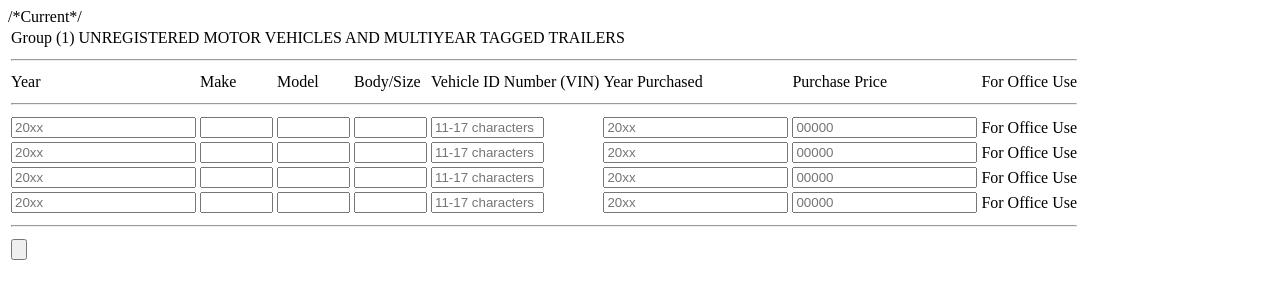
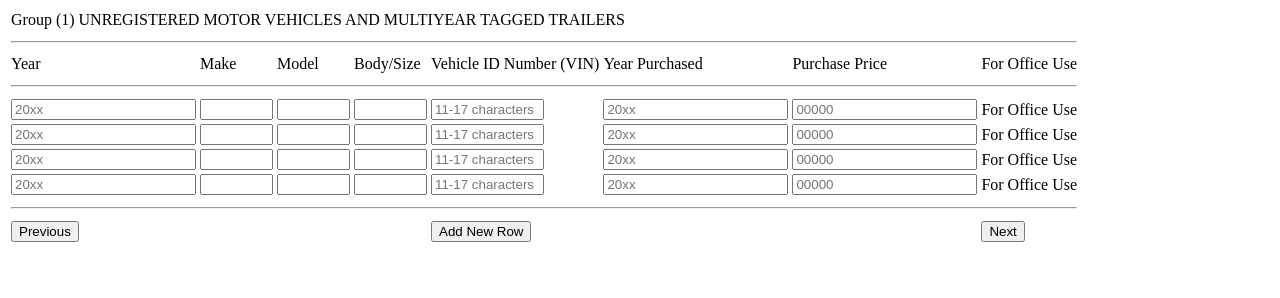
Before and after one commit to Nivekhu/ClientSide-Marathon, a plain HTML site: page b1-Unregistered_Vehicles.html in a window 1280 px wide. Drawn offline with Linux system fonts and the light colour scheme.

Commit message:
Finished b1

```diff
--- a/b1-Unregistered_Vehicles.html
+++ b/b1-Unregistered_Vehicles.html
@@ -71,7 +71,9 @@
 			<tr><td colspan="8"><hr></td></tr>
 
 			<tr id = "buttonrow">
-	/*Current*/			<td id="previous"><input type="button"
+				<td id="previous" colspan="4"><button type="button" name="prevButton">Previous</button></td>
+				<td id="newrow" colspan="3"><button type="button" name="newRowButton">Add New Row</button></td>
+				<td id="next" colspan="1"><button type="button" name="nextButton">Next</button></td>
 			</tr>
 
 		</tbody>
```
